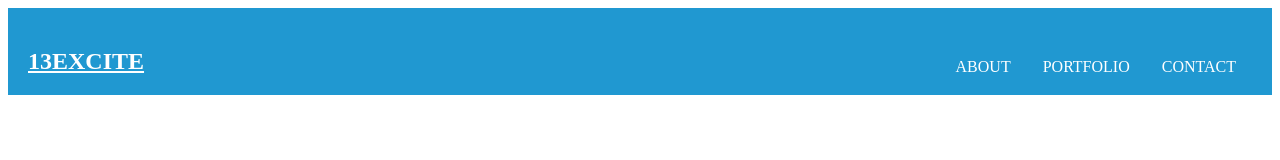
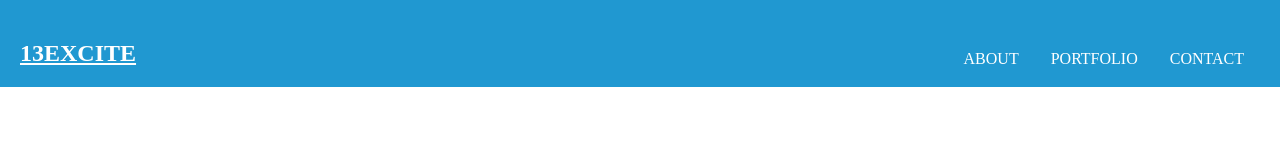
Before and after one commit to 13excite/js_learn, a plain HTML site: page test_tmpl/index.html in a window 1280 px wide. Drawn offline with Linux system fonts and the light colour scheme.

Commit message:
fix body margin

```diff
--- a/test_tmpl/css/styles1.css
+++ b/test_tmpl/css/styles1.css
@@ -3,6 +3,9 @@
     margin: 20px;
     padding: 10px;
 } */
+body {
+    margin: 0;
+}
 .logo img {
     height: 100px;
     width: auto;
@@ -11,7 +14,6 @@ header {
     background-color: #2098D1;
     color: #ffffff;
     font-size: 100%;
-    margin-left: 0%;
 }
 header a {
     color: #ffffff;
```
